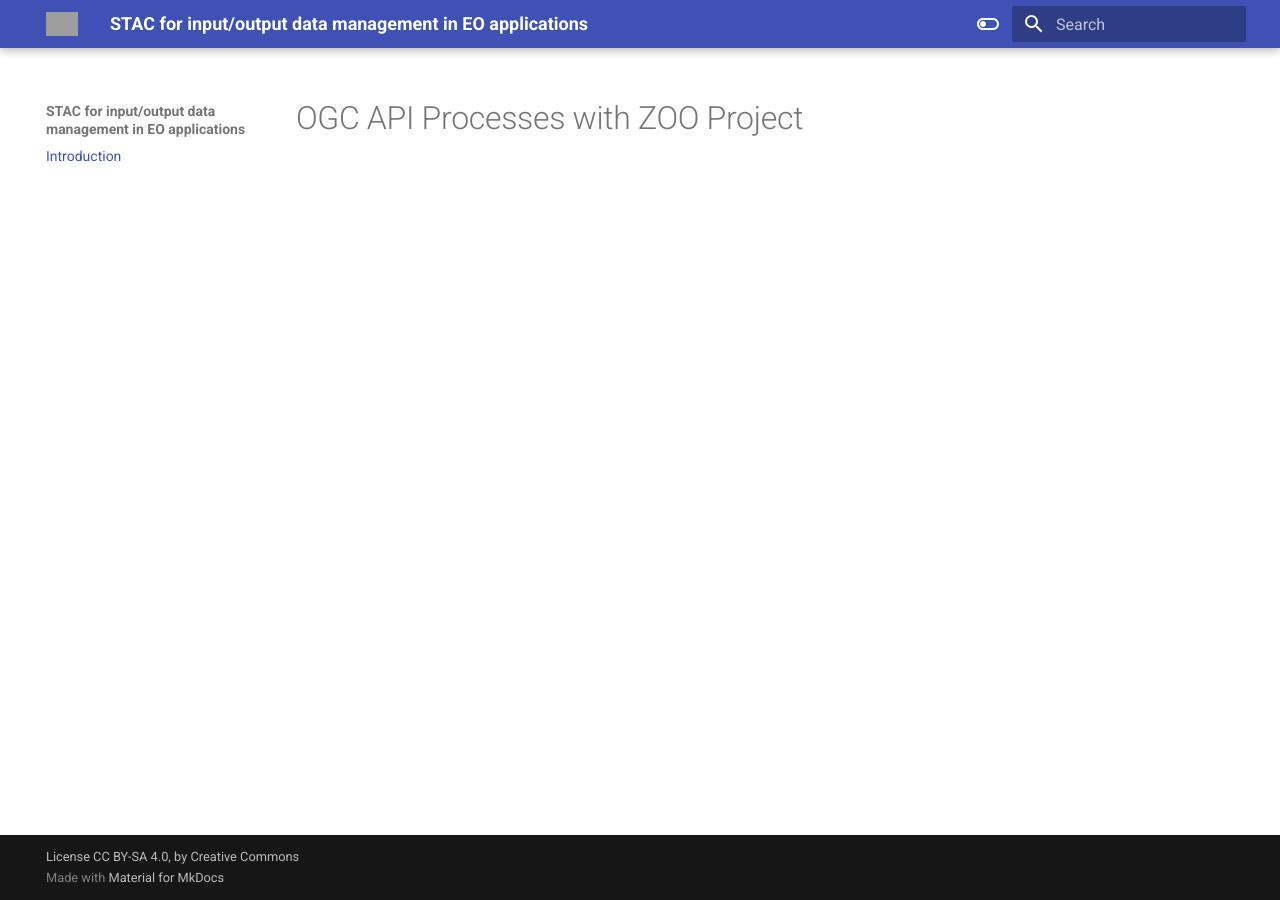
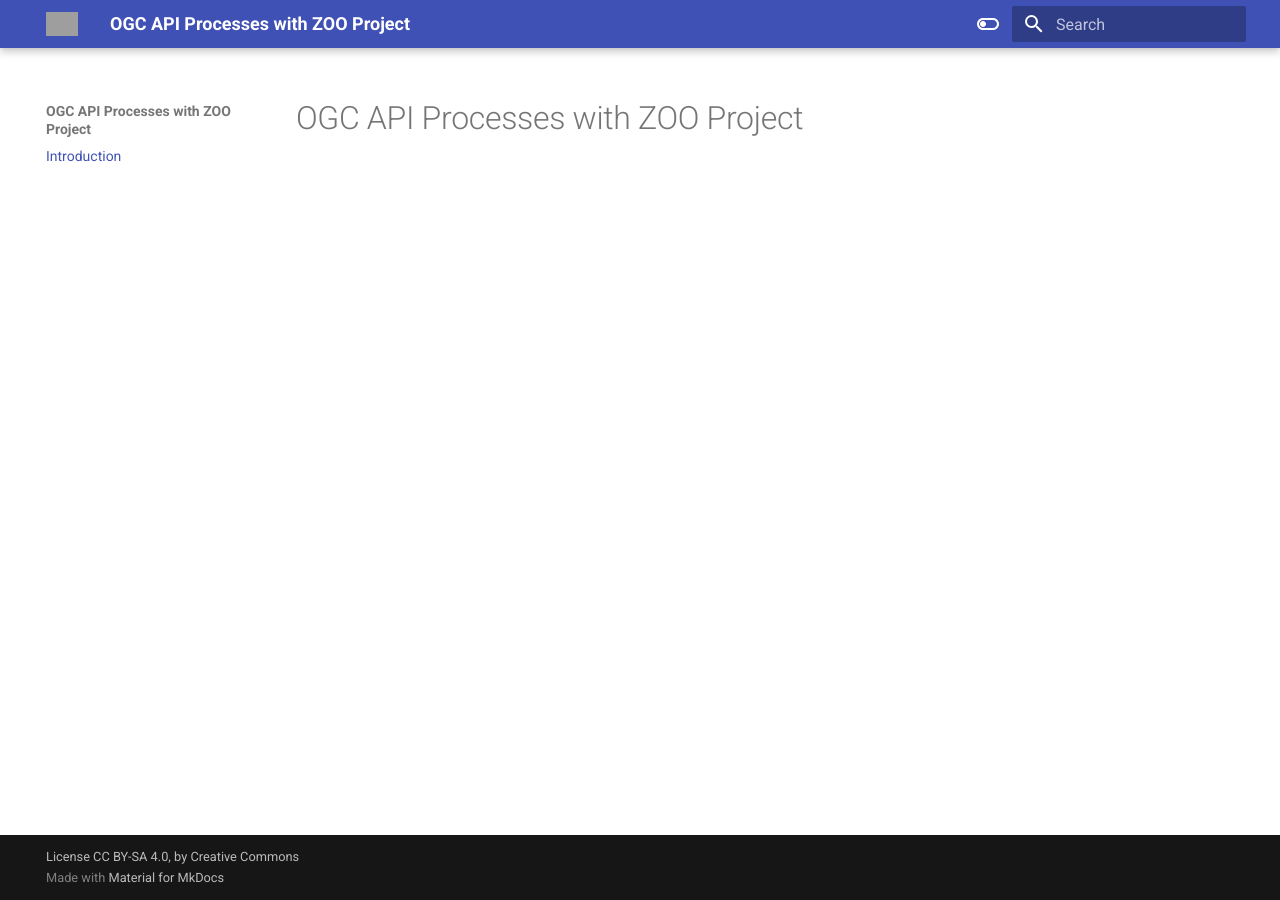
Before and after one commit to parham-membari-terradue/ogc-api-processes-with-zoo, an MkDocs documentation site: the page built from docs/index.md, in a window 1280 px wide. Built offline with MkDocs 1.6.1 and Material for MkDocs 9.7.7, drawn with Linux system fonts in a browser that asks for light colours; grey boxes are pictures that could not be loaded.

Commit message:
fixes doc title

```diff
--- a/mkdocs.yml
+++ b/mkdocs.yml
@@ -1,4 +1,4 @@
-site_name: STAC for input/output data management in EO applications
+site_name: OGC API Processes with ZOO Project
 
 theme:
     logo: assets/icon-eoap.png
```
